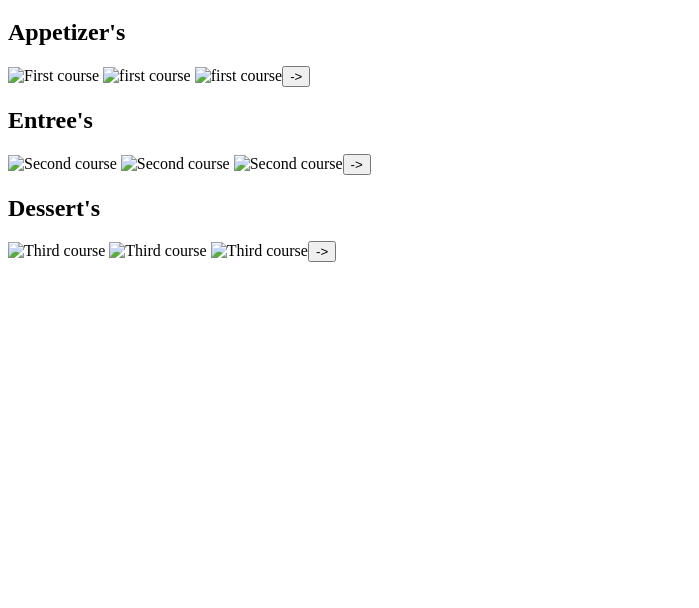
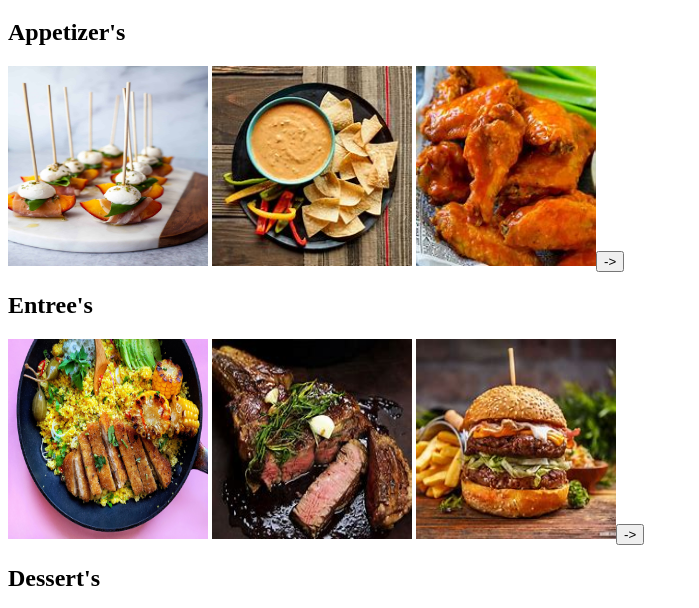
Before and after one commit to costokes/Chewy.com, a plain HTML site: page main.html in a window 1280 px wide. Shown: the part 168-776 px from the top of the page, without its empty margins (0-699 px from the left). Drawn offline with Linux system fonts and the light colour scheme.

Commit message:
Update main.html

```diff
--- a/main.html
+++ b/main.html
@@ -23,17 +23,17 @@
 <div>
     <h1>Backstreet's</h1>
     <h2>Appetizer's</h2>
-    <img src="Images/Appetizer.jpg" alt="First course" height="200" width="200">
-    <img src="Images/chips.jpg" alt="first course" height="200" width="200">
-    <img src="Images/wings.jpg" alt="first course" height="200" width="180"><button>-></button>
+    <img src="assets/Appetizer.jpg" alt="First course" height="200" width="200">
+    <img src="assets/chips.jpg" alt="first course" height="200" width="200">
+    <img src="assets/wings.jpg" alt="first course" height="200" width="180"><button>-></button>
     <h2>Entree's</h2>
-    <img src="Images/Entree.jpg" alt="Second course" height="200" width="200">
-    <img src="Images/steak.jpg" alt="Second course" height="200" width="200">
-    <img src="Images/burger.jpg" alt="Second course" height="200" width="200"><button>-></button>
+    <img src="assets/Entree.jpg" alt="Second course" height="200" width="200">
+    <img src="assets/steak.jpg" alt="Second course" height="200" width="200">
+    <img src="assets/burger.jpg" alt="Second course" height="200" width="200"><button>-></button>
     <h2>Dessert's</h2>
-    <img src="Images/Dessert.jpg" alt="Third course" height="200" width="200">
-    <img src="Images/brownie.jpg" alt="Third course" height="200" width="200">
-    <img src="Images/cake.jpg" alt="Third course" height="200" width="200"><button>-></button>
+    <img src="assets/Dessert.jpg" alt="Third course" height="200" width="200">
+    <img src="assets/brownie.jpg" alt="Third course" height="200" width="200">
+    <img src="assets/cake.jpg" alt="Third course" height="200" width="200"><button>-></button>
 </div>
 
 </body>
```
